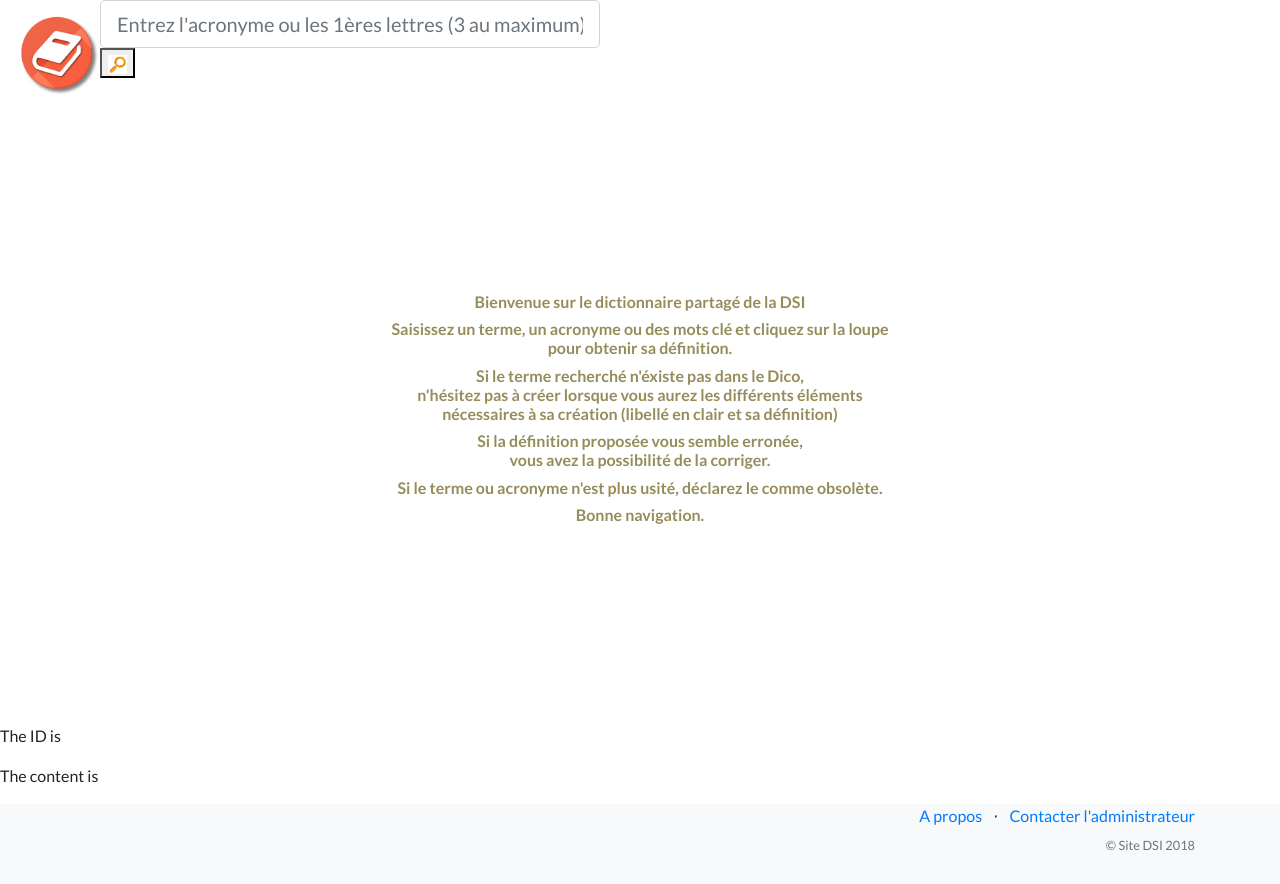
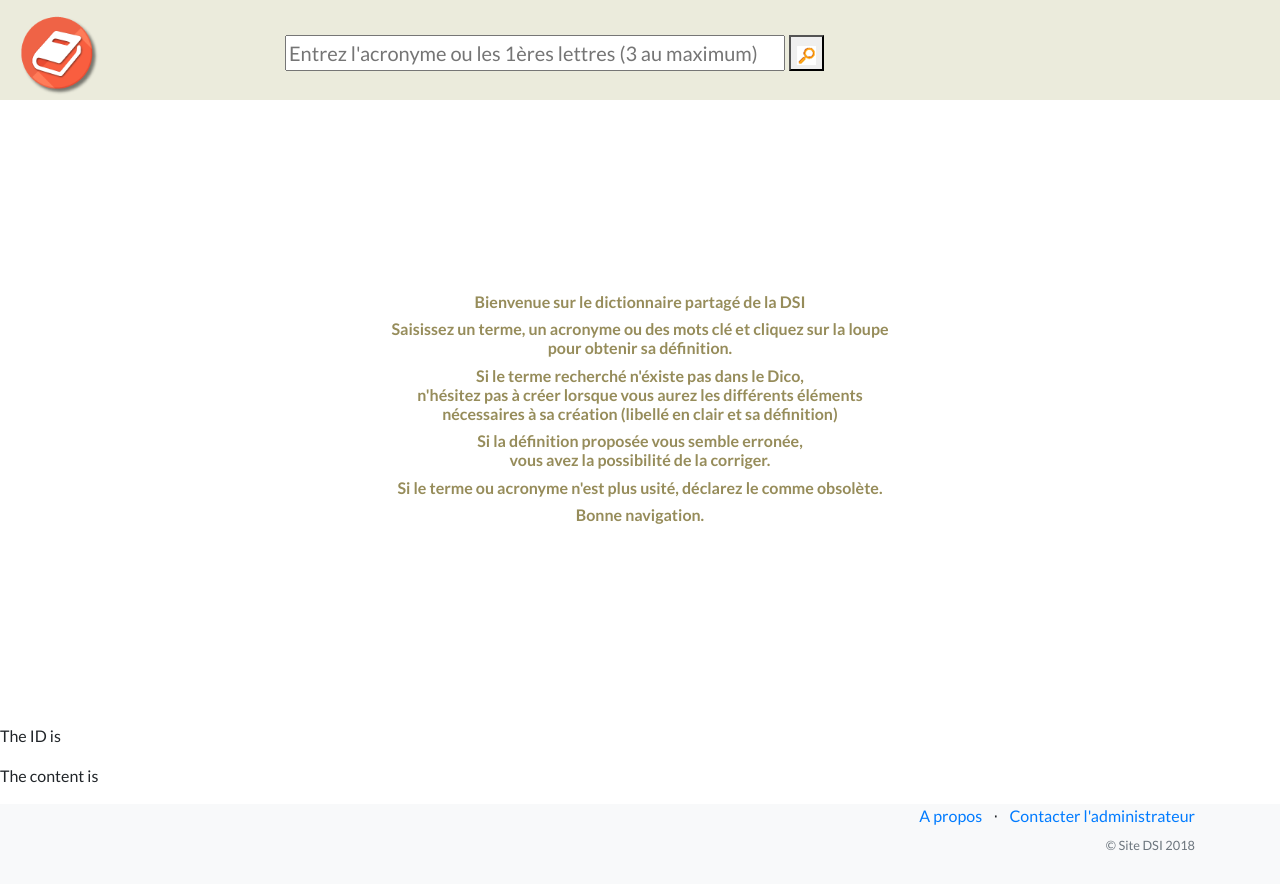
Before and after one commit to abdel93300/abdel93300.github.io, a plain HTML site: page index.html in a window 1280 px wide. Drawn offline with nearby package versions, Linux system fonts and the light colour scheme.

Commit message:
modif. présentation

```diff
--- a/index.html
+++ b/index.html
@@ -23,16 +23,17 @@
   <body>
 
   <!-- Navigation -->
-  <div class="row" style="height: 100px;">
+  <div class="row" style="height: 100px;background-color:#EBEBDC;;">
       <img src="img/dico.png" alt="Dico photo" style="height: 80px; left: 20px; position: absolute; top: 15px; width: 80px;"/>
-      <div class="container">
-            <div class="col-12 col-md-10">
-              <span>
-                <input type="text" style="width:500px" class="form-control form-control-lg" placeholder="Entrez l'acronyme ou les 1ères lettres (3 au maximum)">
+
+      <div class="container" style="padding-top: 35px;display:inline-block;height:50px;margin-bottom:20px;font-size:20px;">
+          <!-- <div class="row rowcol-md-12"> -->
+
+                <input type="text" style="width:500px; margin-left:200px;" placeholder="Entrez l'acronyme ou les 1ères lettres (3 au maximum)">
                 <button type="submit">
                 <img src="img/search.png" alt="Search Logo">
-              </span>
-            </div>
+
+           <!-- </div> -->
       </div>
   </div>
 
```
